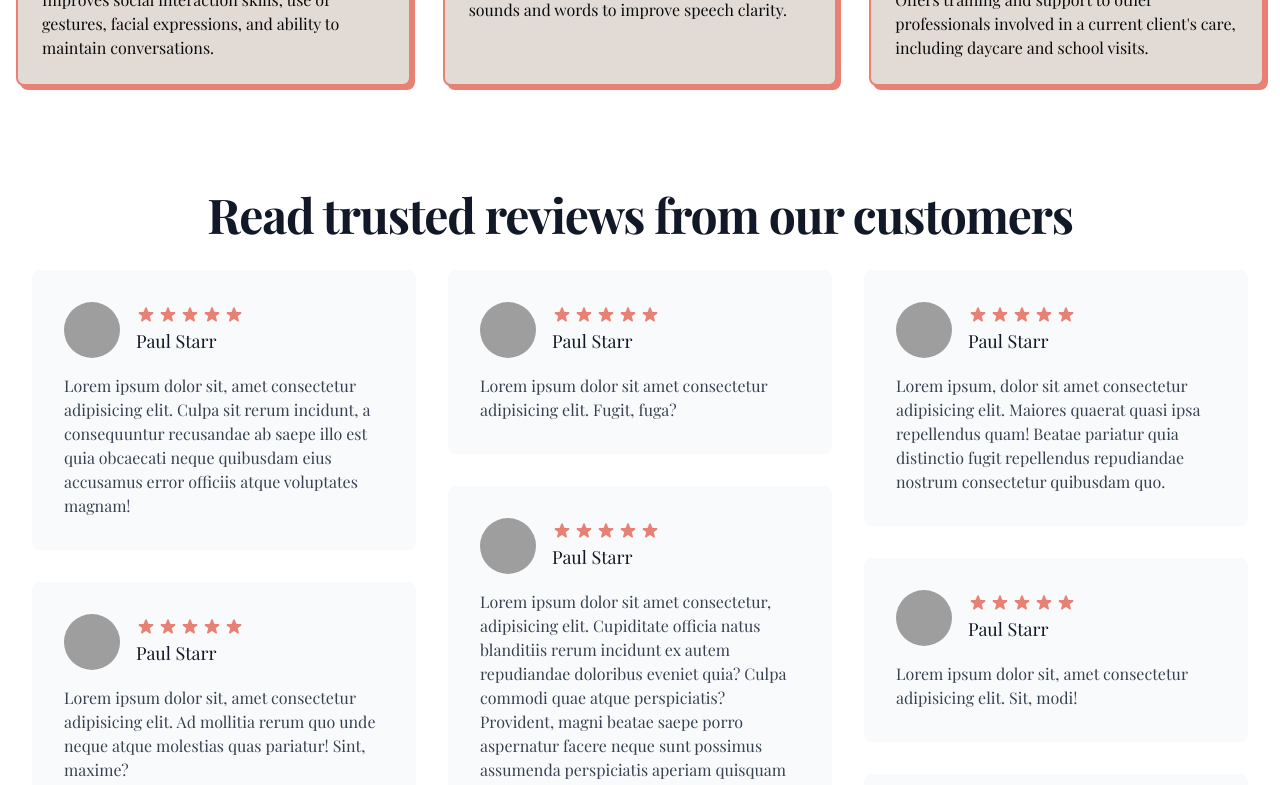
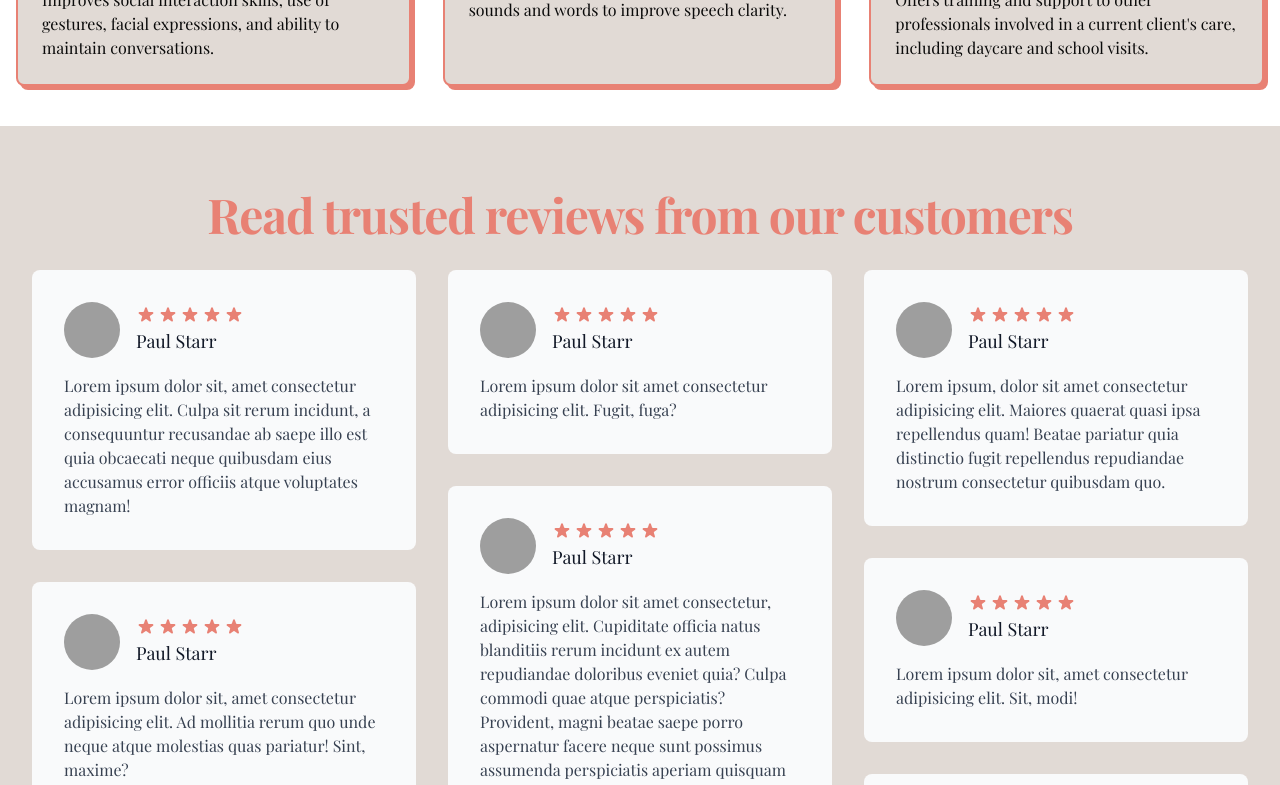
Before and after one commit to chris171290/speech-therapy, a Next.js app: page / in a window 1280 px wide. Shown: the part 3160-3945 px from the top of the page. Built offline with nearby package versions, Linux system fonts and the light colour scheme; grey boxes are pictures that could not be loaded.

Commit message:
feat(testimonials): :lipstick: update style

```diff
--- a/app/components/Testimonials.tsx
+++ b/app/components/Testimonials.tsx
@@ -41,55 +41,9 @@ export default function Testimonials() {
   };
 
   return (
-    // <section ref={ref} id="testimonios" className="py-20 bg-secondary">
-    //   <div className="container mx-auto px-6">
-    //     <h2 className="text-4xl font-bold mb-12 text-center text-white">Lo que Dicen Nuestras Familias</h2>
-    //     <div className="relative max-w-4xl mx-auto">
-    //       <motion.div
-    //         key={currentIndex}
-    //         initial={{ opacity: 0 }}
-    //         animate={isInView ? { opacity: 1 } : { opacity: 0 }}
-    //         exit={{ opacity: 0 }}
-    //         transition={{ duration: 2 }}
-    //         className="bg-white p-8 rounded-lg shadow-xl"
-    //       >
-    //         <div className="flex items-center mb-6">
-    //           <Image
-    //             src={testimonials[currentIndex].image || "/placeholder.svg"}
-    //             alt={testimonials[currentIndex].name}
-    //             width={80}
-    //             height={80}
-    //             className="rounded-full mr-4"
-    //           />
-    //           <div>
-    //             <h3 className="font-semibold text-xl text-primary">{testimonials[currentIndex].name}</h3>
-    //             <p className="text-gray-600">{testimonials[currentIndex].role}</p>
-    //           </div>
-    //         </div>
-    //         <p className="text-gray-700 text-lg italic mb-6">"{testimonials[currentIndex].text}"</p>
-    //         <div className="flex justify-between items-center">
-    //           <button onClick={prevTestimonial} className="text-primary hover:text-secondary transition duration-300">
-    //             ← Anterior
-    //           </button>
-    //           <div className="flex space-x-2">
-    //             {testimonials.map((_, index) => (
-    //               <span
-    //                 key={index}
-    //                 className={`h-3 w-3 rounded-full ${index === currentIndex ? "bg-primary" : "bg-gray-300"}`}
-    //               />
-    //             ))}
-    //           </div>
-    //           <button onClick={nextTestimonial} className="text-primary hover:text-secondary transition duration-300">
-    //             Siguiente →
-    //           </button>
-    //         </div>
-    //       </motion.div>
-    //     </div>
-    //   </div>
-    // </section>
-    <section className="bg-white">
+    <section className="bg-secondary" id="testimonials">
       <div className="mx-auto max-w-screen-xl px-4 py-12 sm:px-6 lg:px-8 lg:py-16">
-        <h2 className="text-center text-4xl font-bold tracking-tight text-gray-900 sm:text-5xl">
+        <h2 className="text-center text-4xl font-bold tracking-tight text-primary sm:text-5xl">
           Read trusted reviews from our customers
         </h2>
 
```
